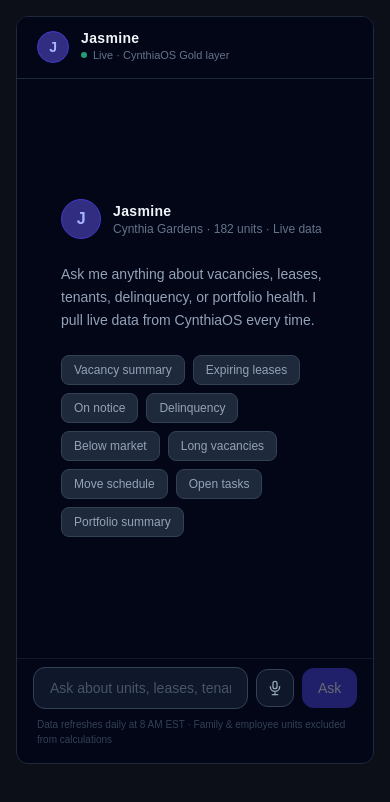
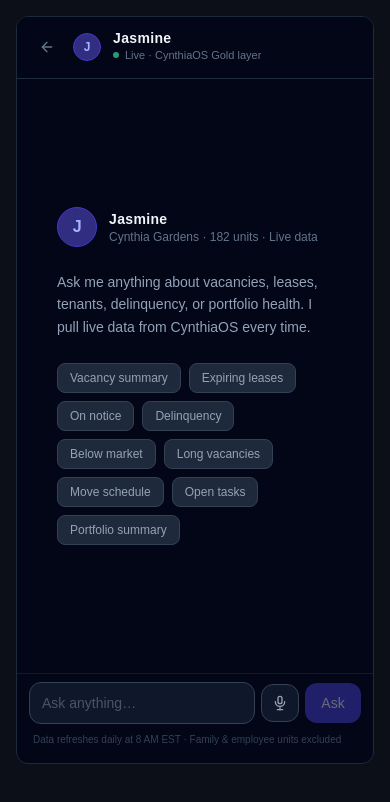
Before and after one commit to v3ads/cynthiaos, a Next.js app: page /jasmine in a window 390 px wide. Shown: the top 802 px of the page. Built offline with nearby package versions, Linux system fonts and the light colour scheme.

Commit message:
fix: continuous mic, Ask button always visible on mobile, back arrow to dashboard

```diff
--- a/src/components/jasmine/JasmineChatPanel.tsx
+++ b/src/components/jasmine/JasmineChatPanel.tsx
@@ -1,6 +1,7 @@
 'use client';
 
 import { useState, useRef, useEffect, useCallback } from 'react';
+import Link from 'next/link';
 
 type Role = 'user' | 'assistant';
 
@@ -10,7 +11,6 @@ interface Message {
   timestamp: Date;
 }
 
-// Extend window for Web Speech API
 declare global {
   interface Window {
     SpeechRecognition: new () => SpeechRecognition;
@@ -19,30 +19,24 @@ declare global {
 }
 
 const EXAMPLE_QUERIES = [
-  { label: 'Vacancy summary',  query: 'How many vacant units do we have?' },
-  { label: 'Expiring leases',  query: 'Leases expiring in the next 30 days' },
-  { label: 'On notice',        query: 'Who is on notice to vacate?' },
-  { label: 'Delinquency',      query: 'Show high risk delinquency' },
-  { label: 'Below market',     query: 'Units renting below market rate' },
-  { label: 'Long vacancies',   query: 'Units vacant more than 90 days' },
-  { label: 'Move schedule',    query: 'Upcoming move-ins and move-outs' },
-  { label: 'Open tasks',       query: 'What tasks are open right now?' },
-  { label: 'Portfolio summary',query: 'Give me a full property summary' },
+  { label: 'Vacancy summary',   query: 'How many vacant units do we have?' },
+  { label: 'Expiring leases',   query: 'Leases expiring in the next 30 days' },
+  { label: 'On notice',         query: 'Who is on notice to vacate?' },
+  { label: 'Delinquency',       query: 'Show high risk delinquency' },
+  { label: 'Below market',      query: 'Units renting below market rate' },
+  { label: 'Long vacancies',    query: 'Units vacant more than 90 days' },
+  { label: 'Move schedule',     query: 'Upcoming move-ins and move-outs' },
+  { label: 'Open tasks',        query: 'What tasks are open right now?' },
+  { label: 'Portfolio summary', query: 'Give me a full property summary' },
 ];
 
-// ── Mic icon ────────────────────────────────────────────────────────────────
+// ── Icons ────────────────────────────────────────────────────────────────────
+
 function MicIcon({ active }: { active: boolean }) {
   return (
-    <svg
-      xmlns="http://www.w3.org/2000/svg"
-      viewBox="0 0 24 24"
-      fill="none"
-      stroke="currentColor"
-      strokeWidth={2}
-      strokeLinecap="round"
-      strokeLinejoin="round"
-      className={`w-4 h-4 transition-colors ${active ? 'text-red-400' : 'text-slate-400'}`}
-    >
+    <svg xmlns="http://www.w3.org/2000/svg" viewBox="0 0 24 24" fill="none"
+      stroke="currentColor" strokeWidth={2} strokeLinecap="round" strokeLinejoin="round"
+      className={`w-4 h-4 transition-colors ${active ? 'text-red-400' : 'text-slate-400'}`}>
       <rect x="9" y="2" width="6" height="11" rx="3" />
       <path d="M5 10a7 7 0 0 0 14 0" />
       <line x1="12" y1="19" x2="12" y2="22" />
@@ -51,7 +45,19 @@ function MicIcon({ active }: { active: boolean }) {
   );
 }
 
-// ── Typing indicator ────────────────────────────────────────────────────────
+function BackIcon() {
+  return (
+    <svg xmlns="http://www.w3.org/2000/svg" viewBox="0 0 24 24" fill="none"
+      stroke="currentColor" strokeWidth={2} strokeLinecap="round" strokeLinejoin="round"
+      className="w-4 h-4">
+      <path d="M19 12H5" />
+      <path d="M12 19l-7-7 7-7" />
+    </svg>
+  );
+}
+
+// ── Typing indicator ─────────────────────────────────────────────────────────
+
 function TypingIndicator() {
   return (
     <div className="flex items-end gap-3 mb-4">
@@ -61,11 +67,8 @@ function TypingIndicator() {
       <div className="bg-slate-900 border border-slate-700/60 rounded-2xl rounded-bl-sm px-4 py-3">
         <div className="flex gap-1.5 items-center h-4">
           {[0, 1, 2].map((i) => (
-            <span
-              key={i}
-              className="w-1.5 h-1.5 rounded-full bg-indigo-400 animate-bounce"
-              style={{ animationDelay: `${i * 0.18}s`, animationDuration: '0.9s' }}
-            />
+            <span key={i} className="w-1.5 h-1.5 rounded-full bg-indigo-400 animate-bounce"
+              style={{ animationDelay: `${i * 0.18}s`, animationDuration: '0.9s' }} />
           ))}
         </div>
       </div>
@@ -73,7 +76,8 @@ function TypingIndicator() {
   );
 }
 
-// ── Message bubble ───────────────────────────────────────────────────────────
+// ── Message bubble ────────────────────────────────────────────────────────────
+
 function MessageBubble({ message }: { message: Message }) {
   const isUser  = message.role === 'user';
   const timeStr = message.timestamp.toLocaleTimeString([], { hour: '2-digit', minute: '2-digit' });
@@ -106,7 +110,8 @@ function MessageBubble({ message }: { message: Message }) {
   );
 }
 
-// ── Empty state ──────────────────────────────────────────────────────────────
+// ── Empty state ───────────────────────────────────────────────────────────────
+
 function EmptyState({ onQuery }: { onQuery: (q: string) => void }) {
   return (
     <div className="flex flex-col items-start justify-center h-full px-6 py-8 gap-6">
@@ -125,11 +130,8 @@ function EmptyState({ onQuery }: { onQuery: (q: string) => void }) {
       </p>
       <div className="flex flex-wrap gap-2">
         {EXAMPLE_QUERIES.map(({ label, query }) => (
-          <button
-            key={label}
-            onClick={() => onQuery(query)}
-            className="px-3 py-1.5 text-xs font-medium rounded-lg bg-slate-800 hover:bg-slate-700 border border-slate-700 hover:border-slate-500 text-slate-400 hover:text-slate-200 transition-all duration-150"
-          >
+          <button key={label} onClick={() => onQuery(query)}
+            className="px-3 py-1.5 text-xs font-medium rounded-lg bg-slate-800 hover:bg-slate-700 border border-slate-700 hover:border-slate-500 text-slate-400 hover:text-slate-200 transition-all duration-150">
             {label}
           </button>
         ))}
@@ -138,7 +140,8 @@ function EmptyState({ onQuery }: { onQuery: (q: string) => void }) {
   );
 }
 
-// ── Main component ───────────────────────────────────────────────────────────
+// ── Main component ────────────────────────────────────────────────────────────
+
 export default function JasmineChatPanel() {
   const [messages,    setMessages]    = useState<Message[]>([]);
   const [history,     setHistory]     = useState<unknown[]>([]);
@@ -148,11 +151,10 @@ export default function JasmineChatPanel() {
   const [listening,   setListening]   = useState(false);
   const [speechAvail, setSpeechAvail] = useState(false);
 
-  const bottomRef     = useRef<HTMLDivElement>(null);
-  const inputRef      = useRef<HTMLInputElement>(null);
+  const bottomRef      = useRef<HTMLDivElement>(null);
+  const inputRef       = useRef<HTMLInputElement>(null);
   const recognitionRef = useRef<SpeechRecognition | null>(null);
 
-  // Detect Web Speech API support on mount (client-only)
   useEffect(() => {
     setSpeechAvail(
       typeof window !== 'undefined' &&
@@ -160,55 +162,83 @@ export default function JasmineChatPanel() {
     );
   }, []);
 
-  // Auto-scroll
   useEffect(() => {
     bottomRef.current?.scrollIntoView({ behavior: 'smooth' });
   }, [messages, loading]);
 
-  // ── Voice input ────────────────────────────────────────────────────────────
-  const toggleListening = useCallback(() => {
+  // ── Voice: continuous listening, stops only on manual mic press or Ask ─────
+  const startListening = useCallback(() => {
     if (!speechAvail) return;
-
-    if (listening) {
-      recognitionRef.current?.stop();
-      setListening(false);
-      return;
-    }
 
     const SR = window.SpeechRecognition ?? window.webkitSpeechRecognition;
     const recognition = new SR();
     recognition.lang = 'en-US';
-    recognition.interimResults = false;
+    recognition.continuous = true;       // keep listening through pauses
+    recognition.interimResults = true;   // show interim transcript in input
     recognition.maxAlternatives = 1;
 
     recognition.onstart = () => setListening(true);
 
     recognition.onresult = (event: SpeechRecognitionEvent) => {
-      const transcript = event.results[0][0].transcript;
+      // Build transcript from all results so far
+      let transcript = '';
+      for (let i = 0; i < event.results.length; i++) {
+        transcript += event.results[i][0].transcript;
+      }
       setInput(transcript);
-      setListening(false);
-      // Auto-submit after a short delay so user can see what was heard
-      setTimeout(() => {
-        inputRef.current?.focus();
-      }, 100);
     };
 
-    recognition.onerror = () => setListening(false);
-    recognition.onend   = () => setListening(false);
+    recognition.onerror = (event: SpeechRecognitionErrorEvent) => {
+      // Ignore no-speech errors — continuous mode fires these on silence
+      if (event.error !== 'no-speech') {
+        setListening(false);
+        recognitionRef.current = null;
+      }
+    };
+
+    // onend fires if browser cuts it off (e.g. 60s limit) — restart automatically
+    recognition.onend = () => {
+      if (recognitionRef.current) {
+        // Still supposed to be listening — restart
+        try { recognitionRef.current.start(); } catch { /* ignore */ }
+      }
+    };
 
     recognitionRef.current = recognition;
     recognition.start();
-  }, [speechAvail, listening]);
+  }, [speechAvail]);
 
-  // ── Send query ─────────────────────────────────────────────────────────────
+  const stopListening = useCallback(() => {
+    if (recognitionRef.current) {
+      recognitionRef.current.onend = null; // prevent auto-restart
+      recognitionRef.current.stop();
+      recognitionRef.current = null;
+    }
+    setListening(false);
+  }, []);
+
+  const toggleListening = useCallback(() => {
+    if (listening) {
+      stopListening();
+    } else {
+      startListening();
+    }
+  }, [listening, startListening, stopListening]);
+
+  // ── Send query ────────────────────────────────────────────────────────────
   const sendQuery = useCallback(
     async (query: string) => {
       const trimmed = query.trim();
       if (!trimmed || loading) return;
+
+      // Stop mic if active before sending
+      if (listening) stopListening();
+
       setInput('');
       setError(null);
       setMessages((prev) => [...prev, { role: 'user', content: trimmed, timestamp: new Date() }]);
       setLoading(true);
+
       try {
         const res = await fetch('/api/jasmine/query', {
           method:  'POST',
@@ -231,7 +261,7 @@ export default function JasmineChatPanel() {
         setTimeout(() => inputRef.current?.focus(), 50);
       }
     },
-    [loading, history]
+    [loading, history, listening, stopListening]
   );
 
   const handleKeyDown = (e: React.KeyboardEvent<HTMLInputElement>) => {
@@ -239,39 +269,47 @@ export default function JasmineChatPanel() {
   };
 
   const handleClear = () => {
-    setMessages([]); setHistory([]); setError(null); inputRef.current?.focus();
+    stopListening();
+    setMessages([]); setHistory([]); setError(null);
+    inputRef.current?.focus();
   };
 
-  // ── Render ─────────────────────────────────────────────────────────────────
+  // ── Render ────────────────────────────────────────────────────────────────
   return (
     <div className="flex flex-col h-full bg-slate-950 rounded-xl border border-slate-800 overflow-hidden">
 
-      {/* Header */}
-      <div className="flex items-center justify-between px-5 py-3.5 border-b border-slate-800 bg-slate-950 flex-shrink-0">
-        <div className="flex items-center gap-3">
-          <div className="w-8 h-8 rounded-full bg-indigo-900 border border-indigo-700 flex items-center justify-center">
-            <span className="text-indigo-300 text-sm font-bold tracking-tight">J</span>
-          </div>
-          <div>
-            <p className="text-slate-100 text-sm font-semibold tracking-wide leading-none mb-0.5">Jasmine</p>
-            <div className="flex items-center gap-1.5">
-              <span className="w-1.5 h-1.5 rounded-full bg-emerald-400 animate-pulse" />
-              <span className="text-[11px] text-slate-500">Live · CynthiaOS Gold layer</span>
-            </div>
+      {/* Header — back arrow + identity + clear */}
+      <div className="flex items-center gap-3 px-4 py-3.5 border-b border-slate-800 bg-slate-950 flex-shrink-0">
+
+        {/* Back to dashboard */}
+        <Link href="/dashboard"
+          className="p-1.5 rounded-lg text-slate-500 hover:text-slate-300 hover:bg-slate-800 transition-colors flex-shrink-0"
+          aria-label="Back to dashboard">
+          <BackIcon />
+        </Link>
+
+        {/* Jasmine identity */}
+        <div className="w-7 h-7 rounded-full bg-indigo-900 border border-indigo-700 flex items-center justify-center flex-shrink-0">
+          <span className="text-indigo-300 text-xs font-bold tracking-tight">J</span>
+        </div>
+        <div className="flex-1 min-w-0">
+          <p className="text-slate-100 text-sm font-semibold tracking-wide leading-none mb-0.5">Jasmine</p>
+          <div className="flex items-center gap-1.5">
+            <span className="w-1.5 h-1.5 rounded-full bg-emerald-400 animate-pulse flex-shrink-0" />
+            <span className="text-[11px] text-slate-500 truncate">Live · CynthiaOS Gold layer</span>
           </div>
         </div>
+
         {messages.length > 0 && (
-          <button
-            onClick={handleClear}
-            className="text-[11px] text-slate-600 hover:text-slate-400 transition-colors px-2 py-1 rounded"
-          >
+          <button onClick={handleClear}
+            className="text-[11px] text-slate-600 hover:text-slate-400 transition-colors px-2 py-1 rounded flex-shrink-0">
             Clear
           </button>
         )}
       </div>
 
       {/* Messages */}
-      <div className="flex-1 overflow-y-auto px-5 py-4 scroll-smooth">
+      <div className="flex-1 overflow-y-auto px-4 py-4 scroll-smooth">
         {messages.length === 0 ? (
           <EmptyState onQuery={sendQuery} />
         ) : (
@@ -285,61 +323,53 @@ export default function JasmineChatPanel() {
 
       {/* Error banner */}
       {error && (
-        <div className="mx-5 mb-3 px-3 py-2 bg-red-950/60 border border-red-800/50 rounded-lg">
+        <div className="mx-4 mb-3 px-3 py-2 bg-red-950/60 border border-red-800/50 rounded-lg">
           <p className="text-xs text-red-400">{error}</p>
         </div>
       )}
 
-      {/* Input row */}
-      <div className="px-4 pb-4 pt-2 flex-shrink-0 border-t border-slate-800/60">
-        <div className="flex gap-2 items-center">
+      {/* Input row — fixed height, no overflow on mobile */}
+      <div className="px-3 pb-4 pt-2 flex-shrink-0 border-t border-slate-800/60">
+        <div className="flex gap-1.5 items-center">
 
-          {/* Text input */}
+          {/* Text input — grows but never pushes buttons off screen */}
           <input
             ref={inputRef}
             value={input}
             onChange={(e) => setInput(e.target.value)}
             onKeyDown={handleKeyDown}
-            placeholder={listening ? 'Listening…' : 'Ask about units, leases, tenants, revenue…'}
+            placeholder={listening ? 'Listening…' : 'Ask anything…'}
             disabled={loading}
             autoComplete="off"
-            className="flex-1 bg-slate-900 border border-slate-700 hover:border-slate-600 focus:border-indigo-500 focus:ring-1 focus:ring-indigo-500/30 text-slate-200 placeholder-slate-600 text-sm px-4 py-2.5 rounded-xl outline-none disabled:opacity-50 disabled:cursor-not-allowed transition-all duration-150"
+            className="flex-1 min-w-0 bg-slate-900 border border-slate-700 hover:border-slate-600 focus:border-indigo-500 focus:ring-1 focus:ring-indigo-500/30 text-slate-200 placeholder-slate-600 text-sm px-3 py-2.5 rounded-xl outline-none disabled:opacity-50 disabled:cursor-not-allowed transition-all duration-150"
           />
 
-          {/* Mic button — only rendered if browser supports Web Speech API */}
+          {/* Mic button */}
           {speechAvail && (
-            <button
-              onClick={toggleListening}
-              disabled={loading}
+            <button onClick={toggleListening} disabled={loading}
               title={listening ? 'Stop listening' : 'Speak your question'}
               className={`p-2.5 rounded-xl border transition-all duration-150 flex-shrink-0
                 ${listening
                   ? 'bg-red-950/60 border-red-800/60 hover:bg-red-900/60'
                   : 'bg-slate-900 border-slate-700 hover:border-slate-500 hover:bg-slate-800'
-                }
-                disabled:opacity-40 disabled:cursor-not-allowed`}
-            >
+                } disabled:opacity-40 disabled:cursor-not-allowed`}>
               <MicIcon active={listening} />
             </button>
           )}
 
-          {/* Ask button */}
+          {/* Ask button — fixed width so it never gets cut off */}
           <button
             onClick={() => sendQuery(input)}
             disabled={loading || !input.trim()}
-            className="px-4 py-2.5 rounded-xl text-sm font-medium bg-indigo-600 hover:bg-indigo-500 active:bg-indigo-700 disabled:opacity-40 disabled:cursor-not-allowed text-white transition-all duration-150 flex-shrink-0"
-          >
+            className="flex-shrink-0 w-14 flex items-center justify-center py-2.5 rounded-xl text-sm font-medium bg-indigo-600 hover:bg-indigo-500 active:bg-indigo-700 disabled:opacity-40 disabled:cursor-not-allowed text-white transition-all duration-150">
             {loading ? (
-              <span className="flex items-center gap-1.5">
-                <span className="w-3.5 h-3.5 border-2 border-white/30 border-t-white rounded-full animate-spin" />
-                <span>Asking</span>
-              </span>
+              <span className="w-3.5 h-3.5 border-2 border-white/30 border-t-white rounded-full animate-spin" />
             ) : 'Ask'}
           </button>
         </div>
 
         <p className="text-[10px] text-slate-700 mt-2 pl-1">
-          Data refreshes daily at 8 AM EST · Family & employee units excluded from calculations
+          Data refreshes daily at 8 AM EST · Family & employee units excluded
         </p>
       </div>
 
```
